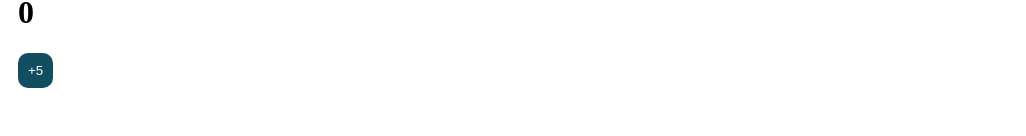
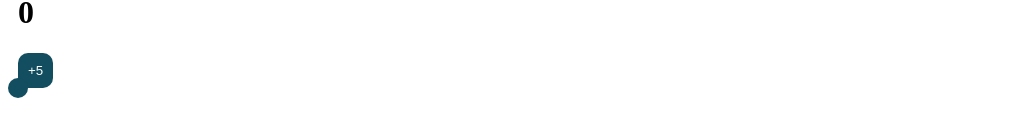
Before and after one commit to mszahan/react-official, a React (Vite) app: page /interact in a window 1280 px wide. Shown: the part 1130-1266 px from the top of the page, without its empty margins (0-1026 px from the left). Before the commit the page ends 1226 px from the top, so only its background shows below. Built offline with nearby package versions, Linux system fonts and the light colour scheme.

Commit message:
added the mouse dot for tracking the mouse pointer

```diff
--- a/src/components/interact/Interact.jsx
+++ b/src/components/interact/Interact.jsx
@@ -3,6 +3,7 @@
 import InfoCard from "./InfoCard";
 import SanpShot from "./SnapShot";
 import Que from "./Que";
+import ObjectState from "./ObjectState";
 
 function Interact () {
     return (
@@ -13,6 +14,7 @@
             <InfoCard/>
             <SanpShot/>
             <Que/>
+            <ObjectState/>
         </div>
     )
 }
--- /dev/null
+++ b/src/components/interact/ObjectState.jsx
@@ -0,0 +1,49 @@
+import { useState } from "react";
+
+function MovingDot () {
+    const [position, setPosition] = useState( {
+        x:0,
+        y:0
+    });
+
+    return(
+        <div
+        onPointerMove={ e => {
+            setPosition({
+                x:e.clientX,
+                y:e.clientY
+            });
+        }}
+        style={{
+            position:'relative',
+            width: '100vw',
+            height: '100vh',
+        }}
+        >
+            <div style={
+                {
+                    position:'absolute',
+                    backgroundColor:'#124E5F',
+                    borderRadius:'50%',
+                    transform: `translate(${position.x}px, ${position.y}px)`,
+                    left: -10,
+                    top:-10,
+                    width:20,
+                    height:20,
+                }
+            }>
+
+            </div>
+
+        </div>
+    )
+}
+
+
+export default function ObjectState () {
+    return (
+        <div className="objectstate">
+            <MovingDot/>
+        </div>
+    )
+}
```
